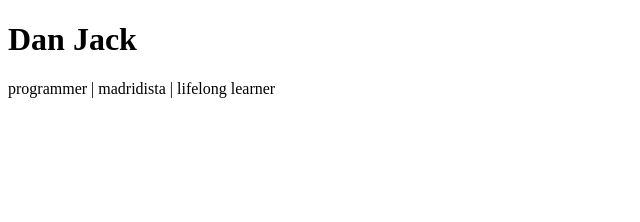
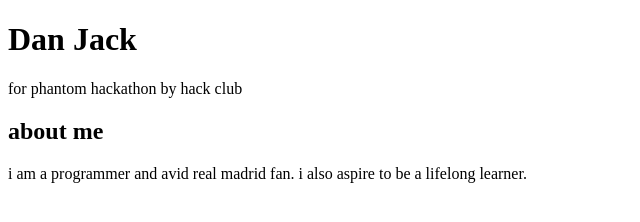
Before and after one commit to CodeBr0123/my-portfolio, a plain HTML site: page index.html in a window 1280 px wide. Shown: the whole page, without its empty margins (0-640 px from the left). Drawn offline with Linux system fonts and the light colour scheme.

Commit message:
add an about me section

```diff
--- a/index.html
+++ b/index.html
@@ -5,6 +5,8 @@
 </head>
 <body>
     <h1>Dan Jack</h1>
-    <p>programmer | madridista | lifelong learner</p>
+    <p>for phantom hackathon by hack club</p>
+    <h2>about me</h2>
+    <p>i am a programmer and avid real madrid fan. i also aspire to be a lifelong learner.</p>
 </body>
 </html>
```
